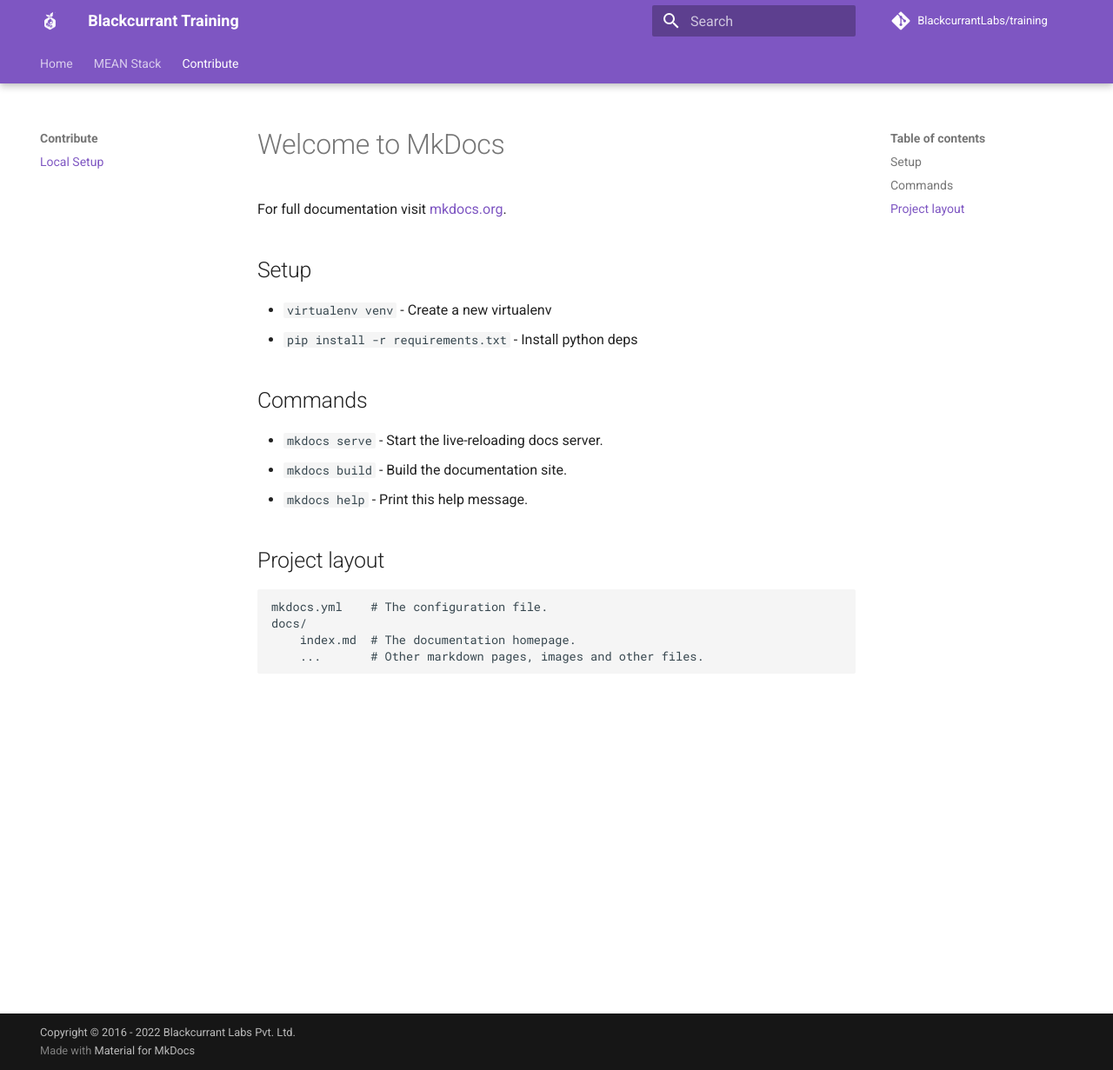
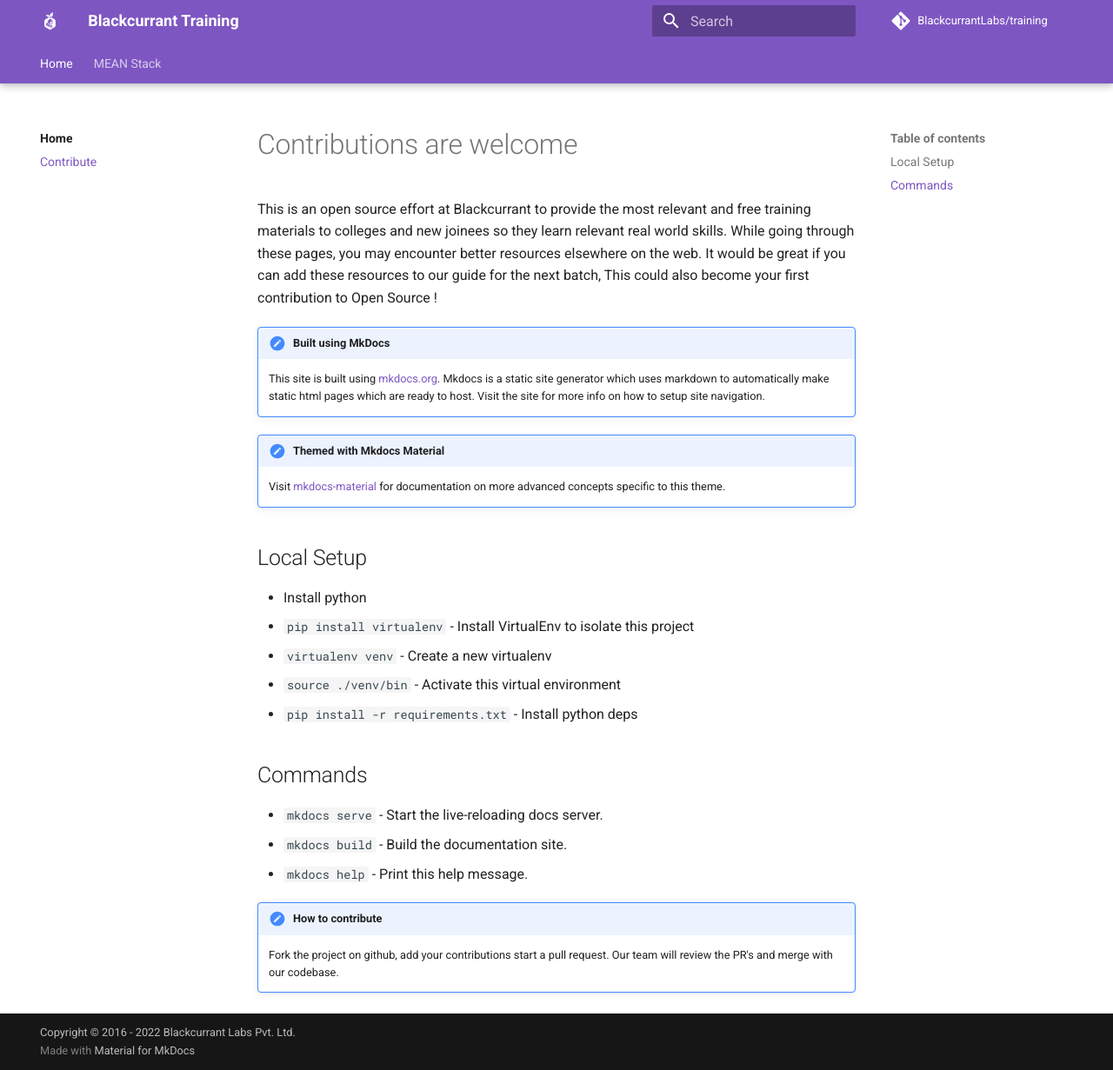
Before and after one commit to BlackcurrantLabs/training, an MkDocs documentation site: the page built from docs/contribute.md, in a window 1280 px wide and 1231 px high. Shown: the whole window at 87% size. Built offline with MkDocs 1.6.1 and Material for MkDocs 9.7.7, drawn with Linux system fonts in a browser that asks for light colours; comment, search, counter and statistics services are not loaded.

```diff
--- a/docs/contribute.md
+++ b/docs/contribute.md
@@ -1,21 +1,27 @@
-# Welcome to MkDocs
+# Contributions are welcome
 
-For full documentation visit [mkdocs.org](https://mkdocs.org).
+This is an open source effort at Blackcurrant to provide the most relevant and free training materials to colleges and new joinees so they learn relevant real world skills. While going through these pages, you may encounter better resources elsewhere on the web. It would be great if you can add these resources to our guide for the next batch, This could also become your first contribution to Open Source !
 
-## Setup
+!!! note "Built using MkDocs"
+    This site is built using [mkdocs.org](https://mkdocs.org). Mkdocs is a static site generator which uses markdown to automatically make static html pages which are ready to host. Visit the site for more info on how to setup site navigation.
 
-* `virtualenv venv` - Create a new virtualenv
-* `pip install -r requirements.txt` - Install python deps
+!!! note "Themed with Mkdocs Material"
+    Visit <a href="https://squidfunk.github.io/mkdocs-material/">mkdocs-material</a> for documentation on more advanced concepts specific to this theme.
+
+
+## Local Setup
+
+-  Install python
+- `pip install virtualenv` - Install VirtualEnv to isolate this project
+- `virtualenv venv` - Create a new virtualenv
+- `source ./venv/bin` - Activate this virtual environment
+- `pip install -r requirements.txt` - Install python deps
 
 ## Commands
 
-* `mkdocs serve` - Start the live-reloading docs server.
-* `mkdocs build` - Build the documentation site.
-* `mkdocs help` - Print this help message.
+- `mkdocs serve` - Start the live-reloading docs server.
+- `mkdocs build` - Build the documentation site.
+- `mkdocs help` - Print this help message.
 
-## Project layout
-
-    mkdocs.yml    # The configuration file.
-    docs/
-        index.md  # The documentation homepage.
-        ...       # Other markdown pages, images and other files.
+!!! note "How to contribute"
+    Fork the project on github, add your contributions start a pull request. Our team will review the PR's and merge with our codebase.
--- a/mkdocs.yml
+++ b/mkdocs.yml
@@ -7,7 +7,9 @@ repo_url: https://github.com/BlackcurrantLabs/training
 copyright: Copyright &copy; 2016 - 2022 Blackcurrant Labs Pvt. Ltd.
 
 nav:
-  - Home: index.md
+  - Home:
+    - Introduction: index.md
+    - Contribute: contribute.md
   - MEAN Stack:
     - Introduction: MEAN/index.md
     - HTML: MEAN/html.md
@@ -17,14 +19,13 @@ nav:
     - MySQL: MEAN/mysql.md
     - Mongo: MEAN/mongo.md
     - Angular:
-      - Introduction: MEAN/angular.md
+      - Introduction: MEAN/Angular/introduction.md
+      - Advanced Concepts: MEAN/Angular/advanced-concepts.md
     - Node.js:
-      - Introduction: MEAN/node.md
-      - Express: MEAN/express.md
-      - Sequelize: MEAN/sequelize.md
-      - Mongoose: MEAN/mongoose.md
-  - Contribute:
-    - Local Setup: contribute.md
+      - Introduction: MEAN/Node/node.md
+      - Express: MEAN/Node/express.md
+      - Sequelize: MEAN/Node/sequelize.md
+      - Mongoose: MEAN/Node/mongoose.md
 
 theme:
   name: material
```
Also changed, not shown: docs/MEAN/Angular/advanced-concepts.md (added, +9 -0 lines), docs/MEAN/Angular/introduction.md (renamed from docs/MEAN/angular.md, +1 -1 lines), docs/MEAN/Node/express.md (added, +8 -0 lines), docs/MEAN/Node/mongoose.md (added, +23 -0 lines), docs/MEAN/express.md (deleted, +0 -1 lines), docs/index.md (+17 -4 lines), docs/MEAN/Node/node.md (renamed from docs/MEAN/node.md), docs/MEAN/Node/sequelize.md (added), docs/MEAN/sequelize.md (deleted).
